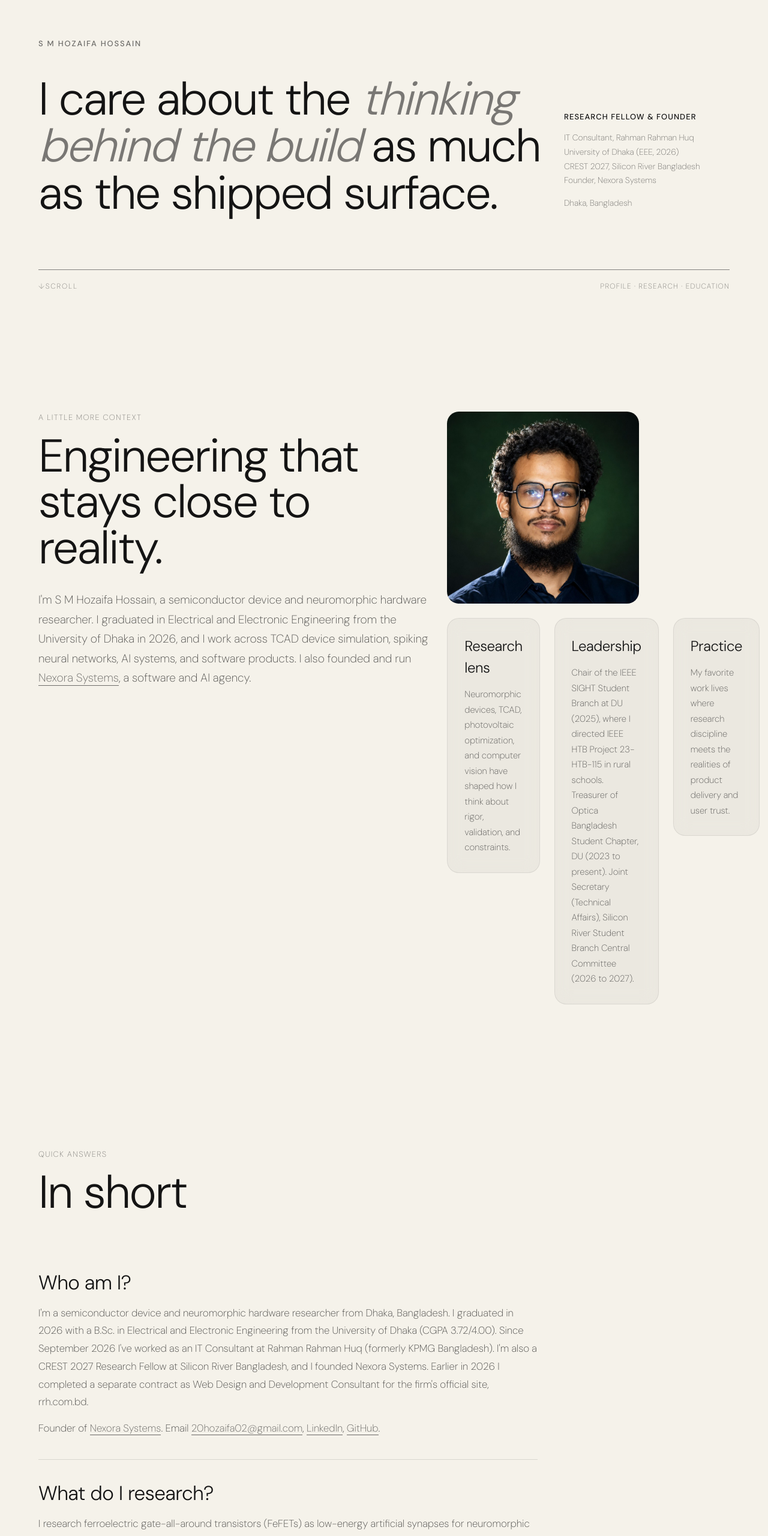
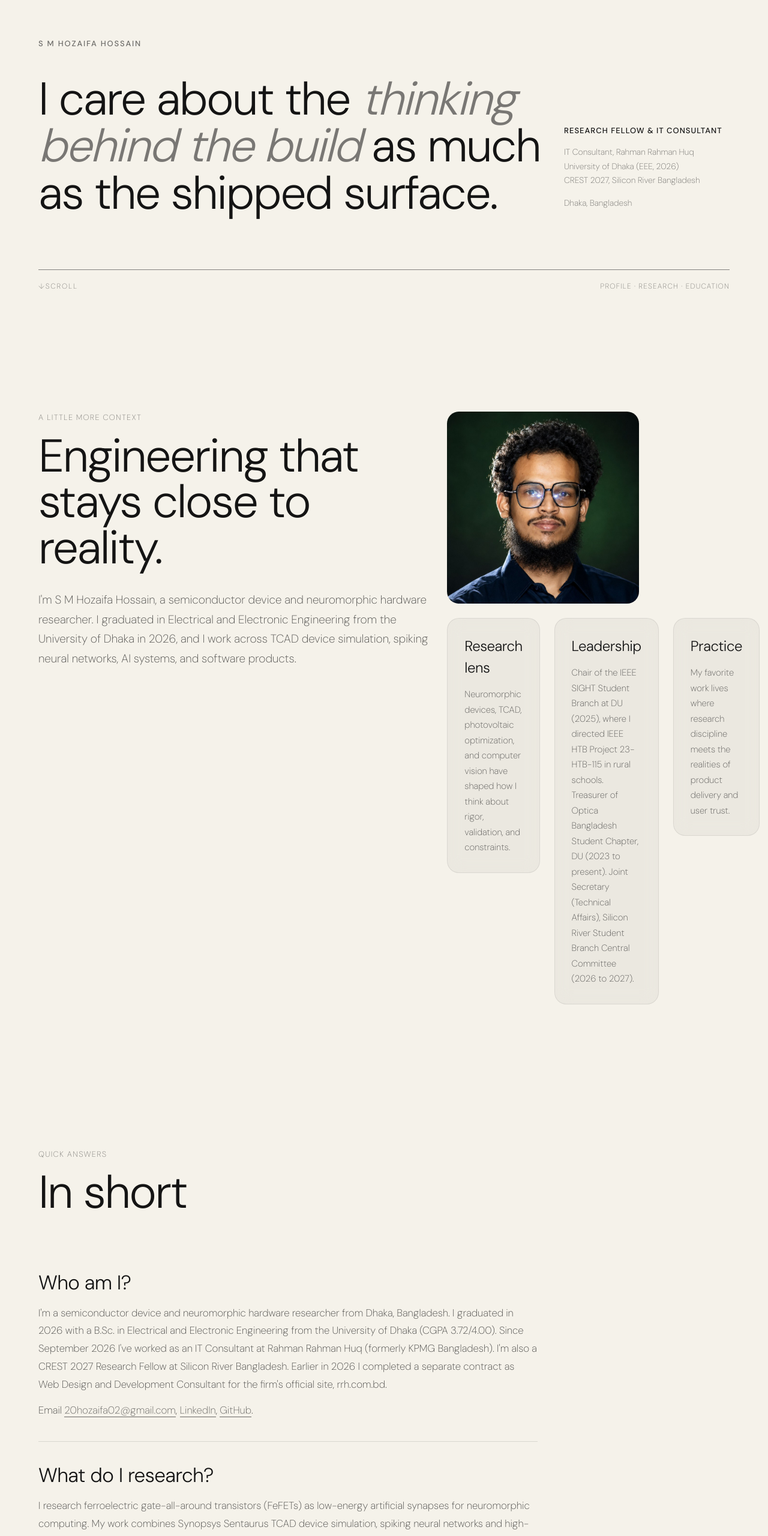
Before and after one commit to hozaifa1/Hozaifa-Portfolio, a Next.js app: page /about in a window 1280 px wide. Shown: the part 234-2794 px from the top of the page at 60% size. Built offline with nearby package versions, Linux system fonts and the light colour scheme.

Commit message:
content: remove agency references

```diff
--- a/app/about/page.tsx
+++ b/app/about/page.tsx
@@ -11,7 +11,7 @@ import { SITE_URL, identity, knowsAbout, personId, websiteId, pageSocial } from
 import { contactInfo, courses, publications } from '@/lib/site-content';
 
 const description =
-  'About S M Hozaifa Hossain: semiconductor device and neuromorphic hardware researcher, EEE graduate of the University of Dhaka, IT Consultant at Rahman Rahman Huq, CREST 2027 Research Fellow and founder of Nexora Systems.';
+  'About S M Hozaifa Hossain: semiconductor device and neuromorphic hardware researcher, EEE graduate of the University of Dhaka, IT Consultant at Rahman Rahman Huq and CREST 2027 Research Fellow.';
 
 export const metadata: Metadata = {
   title: 'About',
@@ -33,7 +33,7 @@ const profilePage = {
 const qa = [
   {
     q: 'Who am I?',
-    a: 'I\'m a semiconductor device and neuromorphic hardware researcher from Dhaka, Bangladesh. I graduated in 2026 with a B.Sc. in Electrical and Electronic Engineering from the University of Dhaka (CGPA 3.72/4.00). Since September 2026 I\'ve worked as an IT Consultant at Rahman Rahman Huq (formerly KPMG Bangladesh). I\'m also a CREST 2027 Research Fellow at Silicon River Bangladesh, and I founded Nexora Systems. Earlier in 2026 I completed a separate contract as Web Design and Development Consultant for the firm\'s official site, rrh.com.bd.',
+    a: 'I\'m a semiconductor device and neuromorphic hardware researcher from Dhaka, Bangladesh. I graduated in 2026 with a B.Sc. in Electrical and Electronic Engineering from the University of Dhaka (CGPA 3.72/4.00). Since September 2026 I\'ve worked as an IT Consultant at Rahman Rahman Huq (formerly KPMG Bangladesh). I\'m also a CREST 2027 Research Fellow at Silicon River Bangladesh. Earlier in 2026 I completed a separate contract as Web Design and Development Consultant for the firm\'s official site, rrh.com.bd.',
   },
   {
     q: 'What do I research?',
@@ -62,11 +62,10 @@ export default function AboutPage() {
               surface.
             </div>
             <div className="hero-meta">
-              <span className="role">Research Fellow &amp; Founder</span>
+              <span className="role">Research Fellow &amp; IT Consultant</span>
               <p>IT Consultant, Rahman Rahman Huq</p>
               <p>University of Dhaka (EEE, 2026)</p>
               <p>CREST 2027, Silicon River Bangladesh</p>
-              <p>Founder, Nexora Systems</p>
               <p style={{ marginTop: '14px' }}>{contactInfo.location}</p>
             </div>
             <div className="hero-sub">
@@ -90,12 +89,7 @@ export default function AboutPage() {
                 I&apos;m {identity.name}, a semiconductor device and neuromorphic hardware
                 researcher. I graduated in Electrical and Electronic Engineering from the
                 University of Dhaka in 2026, and I work across TCAD device simulation,
-                spiking neural networks, AI systems, and software products. I also founded
-                and run{' '}
-                <a className="text-link" href={identity.agencyUrl} target="_blank" rel="noreferrer">
-                  {identity.agencyName}
-                </a>
-                , a software and AI agency.
+                spiking neural networks, AI systems, and software products.
               </p>
             </div>
             <div className="route-copy-side">
@@ -159,11 +153,7 @@ export default function AboutPage() {
               <p>{item.a}</p>
               {item.q.startsWith('Who') ? (
                 <p>
-                  Founder of{' '}
-                  <a className="text-link" href={identity.agencyUrl} target="_blank" rel="noreferrer">
-                    {identity.agencyName}
-                  </a>
-                  . Email{' '}
+                  Email{' '}
                   <a className="text-link" href={`mailto:${identity.email}`}>
                     {identity.email}
                   </a>
--- a/app/layout.tsx
+++ b/app/layout.tsx
@@ -7,7 +7,6 @@ import SmoothScroll from '@/components/SmoothScroll';
 import JsonLd from '@/components/JsonLd';
 import {
   SITE_URL,
-  agencyId,
   awardStrings,
   identity,
   keywords,
@@ -82,13 +81,6 @@ const graph = {
       sameAs,
     },
     {
-      '@type': 'Organization',
-      '@id': agencyId,
-      name: identity.agencyName,
-      url: identity.agencyUrl,
-      founder: { '@id': personId },
-    },
-    {
       '@type': 'WebSite',
       '@id': websiteId,
       name: identity.name,
--- a/components/ContactSection.tsx
+++ b/components/ContactSection.tsx
@@ -48,9 +48,6 @@ export default function ContactSection() {
           <Link className="value" href="/awards">Awards</Link>
           <Link className="value" href="/publications">Publications</Link>
           <Link className="value" href="/about">About</Link>
-          <a className="value" href={identity.agencyUrl} target="_blank" rel="noreferrer">
-            Nexora Systems
-          </a>
         </nav>
         <div className="footer-bottom">
           <span>{identity.name} &middot; {contactInfo.location}</span>
--- a/lib/seo.ts
+++ b/lib/seo.ts
@@ -18,15 +18,12 @@ export const identity = {
   github: 'https://github.com/hozaifa1',
   employerName: 'Rahman Rahman Huq',
   employerUrl: 'https://rrh.com.bd',
-  agencyName: 'Nexora Systems',
-  agencyUrl: 'https://nexora-solves.vercel.app',
 } as const;
 
 export const sameAs = [identity.linkedin, identity.github];
 
 export const personId = `${SITE_URL}/#person`;
 export const websiteId = `${SITE_URL}/#website`;
-export const agencyId = `${SITE_URL}/#nexora`;
 
 export const knowsAbout = [
   'Neuromorphic computing',
```
Also changed, not shown: public/llms.txt.
